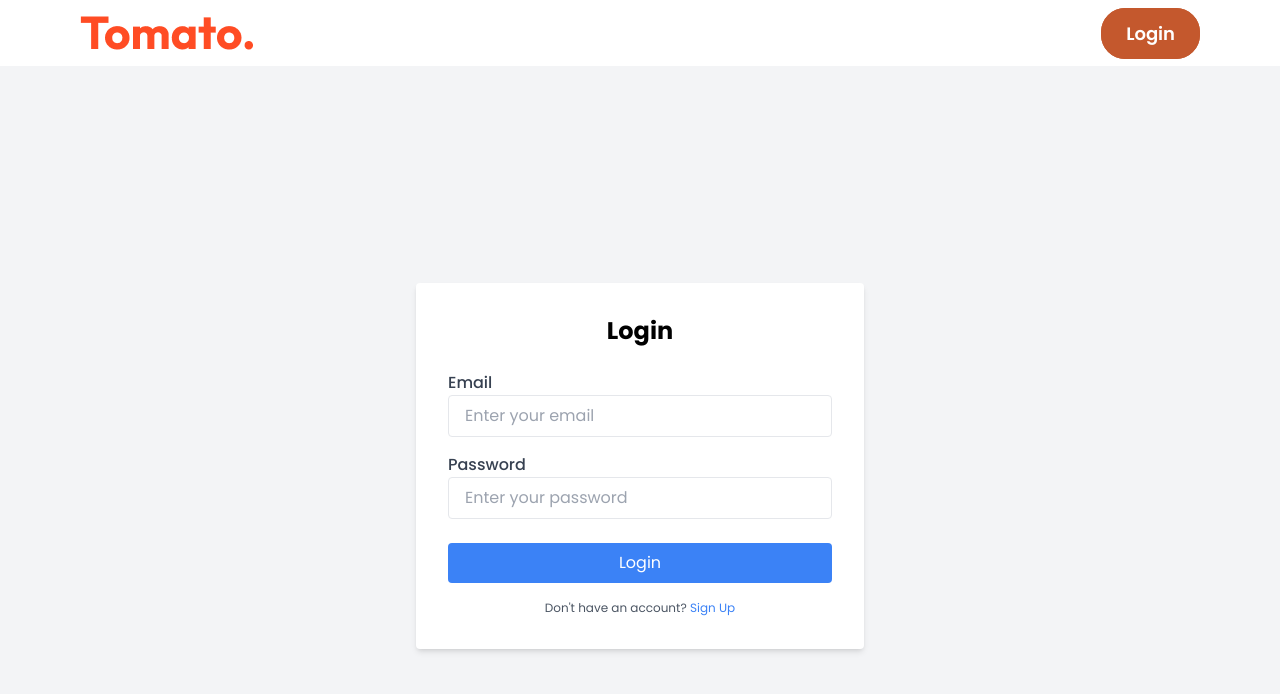
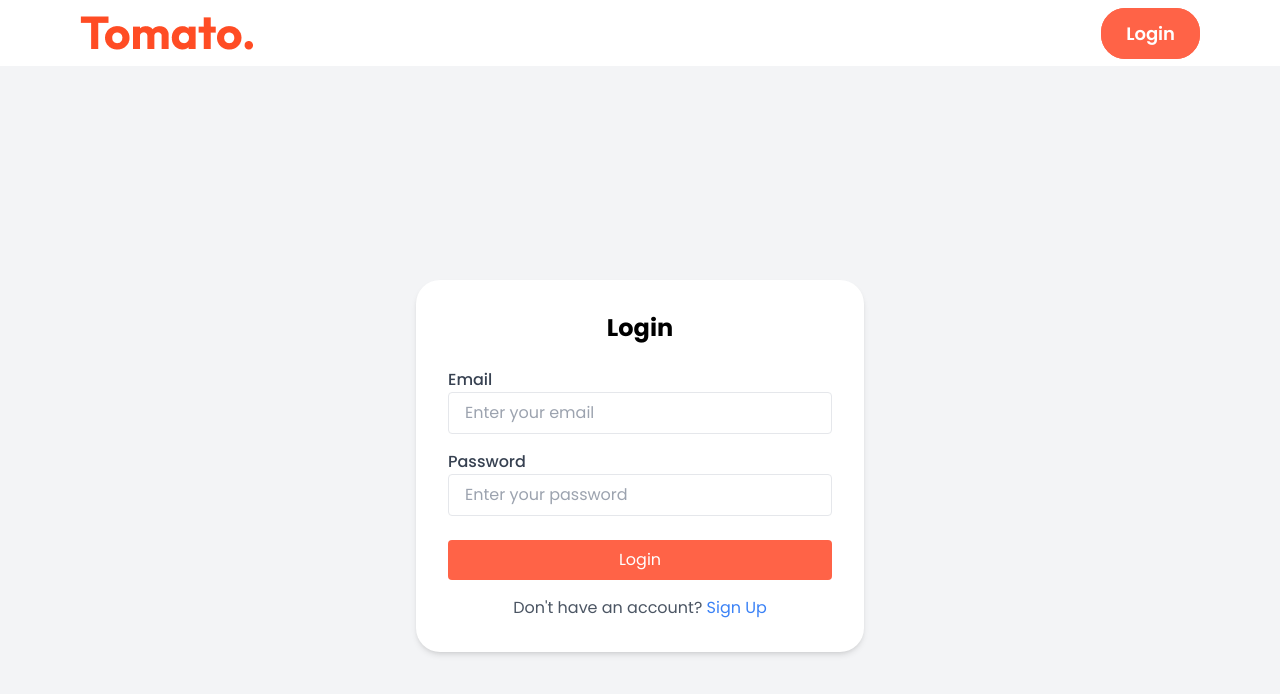
Before and after one commit to waqar-ahmad356/food-app-react, a React (Vite) app: page /login in a window 1280 px wide. Shown: the top 694 px of the page. Built offline with nearby package versions, Linux system fonts and the light colour scheme; no server answers.

Commit message:
dev-mode

```diff
--- a/src/components/Login.jsx
+++ b/src/components/Login.jsx
@@ -75,7 +75,7 @@ const Login = () => {
 
   return (
     <div className="min-h-screen lg:px-[80px] md:px-[60px] sm:px-[40px] px-[16px] bg-gray-100 flex items-center justify-center">
-      <div className="bg-white p-8 rounded shadow-md w-full max-w-md">
+      <div className="bg-white p-8 rounded-3xl shadow-md w-full max-w-md">
         <h2 className="text-2xl font-bold text-center mb-6">
           {isLogin ? "Login" : "Sign Up"}
         </h2>
@@ -158,13 +158,13 @@ const Login = () => {
 
           <button
             type="submit"
-            className="w-full bg-blue-500 text-white py-2 rounded hover:bg-blue-600 transition"
+            className="w-full bg-[tomato] text-white py-2 rounded hover:bg-[#ec4236] transition"
           >
             {isLogin ? "Login" : "Sign Up"}
           </button>
         </form>
 
-        <p className="text-center text-gray-600 text-[12px] mt-4">
+        <p className="text-center text-gray-600 text-[12px] sm:text-[16px] mt-4">
           {isLogin ? "Don't have an account?" : "Already have an account?"}{" "}
           <button
             onClick={toggleForm}
--- a/src/components/Navbar.jsx
+++ b/src/components/Navbar.jsx
@@ -52,7 +52,7 @@ const Navbar = () => {
         <ul className="flex items-center list-none gap-4">
           {!isLoggedIn ? (
             <li>
-              <Link to="/login" className="px-6 py-3 font-semibold text-[18px] rounded-3xl bg-[#c4582d] border border-[#c4582d] hover:bg-white hover:text-[#c4582d] text-white">Login</Link>
+              <Link to="/login" className="px-6 py-3 font-semibold text-[18px] rounded-3xl bg-[tomato] border border-[tomato] hover:bg-white hover:text-[tomato] text-white">Login</Link>
             </li>
           ) : (
             <>
@@ -90,7 +90,7 @@ const Navbar = () => {
               <li>
                 <button
                   onClick={handleLogout}
-                  className="px-6 py-3 font-semibold text-[18px] rounded-3xl bg-[#c4582d] border border-[#c4582d] hover:bg-white hover:text-[#c4582d] text-white"
+                  className="px-6 py-3 font-semibold text-[18px] rounded-3xl bg-[tomato] border border-[tomato] hover:bg-white hover:text-[tomato] text-white"
                 >
                   Logout
                 </button>
```
